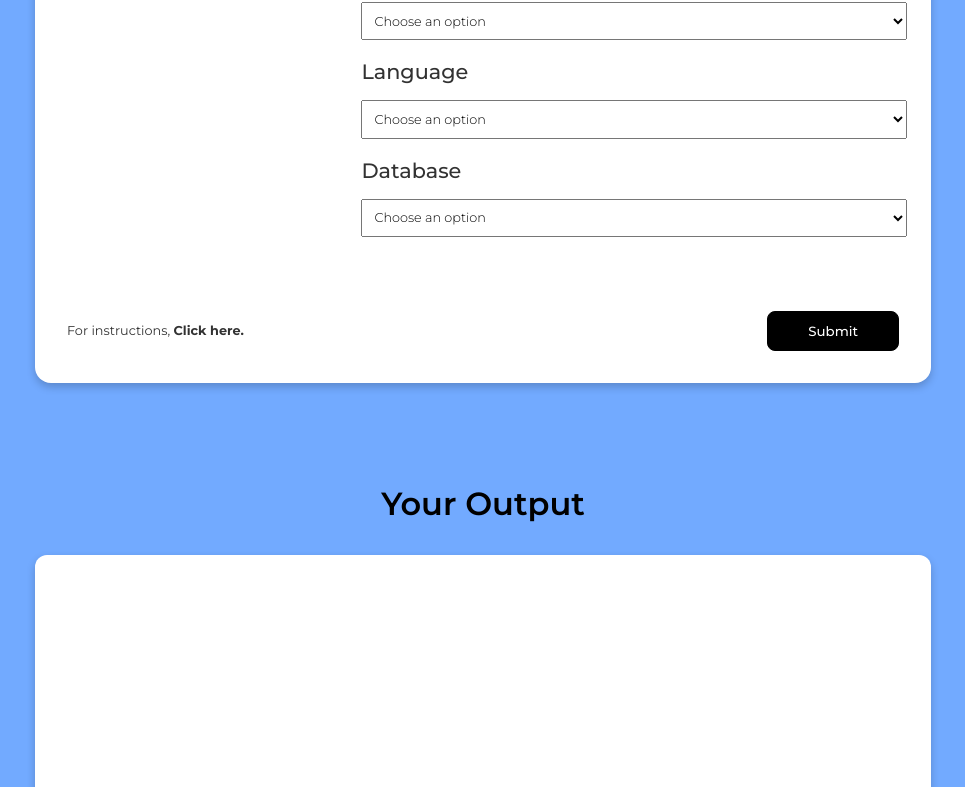
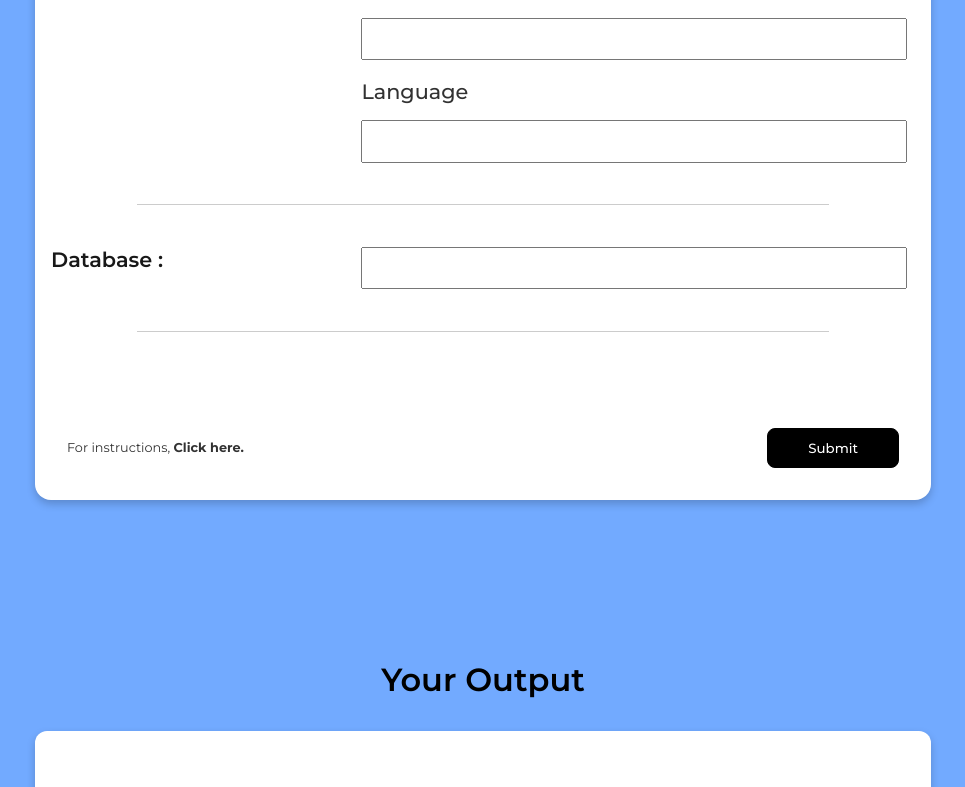
Before and after one commit to DoumSof99/llama-hackathon, a React (Vite) app in the folder client/: page / in a window 1280 px wide. Shown: the part 2033-2820 px from the top of the page, without its empty margins (157-1122 px from the left). Built offline with nearby package versions, Linux system fonts and the light colour scheme.

Commit message:
new inputs in form && fixed output text re-generation

```diff
--- a/client/src/components/UI/FormComponent.jsx
+++ b/client/src/components/UI/FormComponent.jsx
@@ -6,7 +6,7 @@ import FormCategory from "./FormCategory.jsx";
 import styles from '../../cssModules/Form.module.css';
 
 import { useDispatch, useSelector } from 'react-redux'
-import { changeOutputState } from '../../reducers/index.js';
+import { changeOutputState , resetOutputState } from '../../reducers/index.js';
 import { changeOutputLoading } from '../../reducers/isLoadingSlice.js';
 
 function FormComponent() {
@@ -16,6 +16,7 @@ function FormComponent() {
 
   async function handleSubmit(event) {
     console.log('Start');
+
     dispatch(changeOutputLoading(true));
 
     event.preventDefault();
@@ -28,10 +29,14 @@ function FormComponent() {
       backendFramework: formData.get('backendFramework'),
       backendEnvironment: formData.get('environment'),
       backendLanguage: formData.get('backendLanguage'),
-      backendDatabase: formData.get('database'),
+      database: formData.get('database'),
     };
 
     try {
+      dispatch(resetOutputState());
+      const outputText = document.getElementById('outputText');
+      outputText.value = '';
+
       const response = await fetch('http://localhost:8000/process', {
         method: 'POST',
         headers: {
@@ -109,39 +114,35 @@ function FormComponent() {
             id='dropdown'
             label='Framework'
             name='backendFramework'
-            value1='Node.js'
-            value2='React.js'
-            value3='Express.js'
-            value4='Vue.js'
           />
           <FormInput
             id='dropdown'
             label='Environment'
             name='environment'
-            value1='Node.js'
-            value2='React.js'
-            value3='Express.js'
-            value4='Vue.js'
           />
           <FormInput
             id='dropdown'
             label='Language'
             name='backendLanguage'
-            value1='Node.js'
-            value2='React.js'
-            value3='Express.js'
-            value4='Vue.js'
           />
+        </div>
+      </div>
+      <div style={{display: 'flex' , justifyContent: 'center'}}>
+        <Divider black/>
+      </div>
+
+
+      <div className={styles.box_container}>
+        <FormCategory title='Database :'/>
+        <div className={styles.formInput_container}>
           <FormInput
             id='dropdown'
-            label='Database'
             name='database'
-            value1='Node.js'
-            value2='React.js'
-            value3='Express.js'
-            value4='Vue.js'
           />
         </div>
+      </div>
+      <div style={{display: 'flex' , justifyContent: 'center'}}>
+        <Divider black/>
       </div>
 
 
@@ -152,6 +153,7 @@ function FormComponent() {
         <button
           type="submit"
           className={styles.btn}
+          disabled = {isLoading ? true : false}
         >
           {isLoading ? <Loading /> : 'Submit'}
         </button>
--- a/client/src/components/UI/FormInput.jsx
+++ b/client/src/components/UI/FormInput.jsx
@@ -1,17 +1,11 @@
 import styles from '../../cssModules/Form.module.css';
 
 
-function FormInput({ id, label, name, value1, value2, value3, value4 }) {
+function FormInput({ id, label, name }) {
   return (
     <div className={styles.select_container}>
-      <label className={styles.label}>{label}</label>
-      <select className={styles.select_container} id={id} name={name} required>
-        <option value="" defaultValue >Choose an option</option>
-        <option value={value1}>{value1}</option>
-        <option value={value2}>{value2}</option>
-        <option value={value3}>{value3}</option>
-        <option value={value4}>{value4}</option>
-      </select>
+      {label && <label className={styles.label}>{label}</label>}
+      <input type='text'  id={id} name={name} required />
     </div>
   )
 }
--- a/client/src/components/UI/Output.jsx
+++ b/client/src/components/UI/Output.jsx
@@ -8,7 +8,7 @@ function Output() {
 
   return (
     <div className={styles.container}>
-      <textarea className={styles.textarea} value={finalOutput} readOnly/>
+      <textarea className={styles.textarea} value={finalOutput} id='outputText' readOnly/>
     </div>
   )
 }
--- a/client/src/cssModules/Form.module.css
+++ b/client/src/cssModules/Form.module.css
@@ -93,6 +93,17 @@
   text-align: center;
   margin-bottom: 1rem
 }
+
+
+.select_container > input {
+  padding: 0.6rem 1rem;
+  font-family: 'Montserrat';
+  font-size: 1rem;
+  font-weight: 500;
+}
+
+
+
 
 .span {
   font-weight: 700;
--- a/client/src/cssModules/Output.module.css
+++ b/client/src/cssModules/Output.module.css
@@ -3,8 +3,8 @@
   flex-direction: column;
   justify-content: center;
   align-items: center;
-  padding-top: 10rem;
-  height: 120vh;
+  margin-top: 16rem;
+  height: 100%;
 }
 
 
@@ -63,8 +63,7 @@
 /*  WIDTH  */
 @media (max-width: 480px) {
   .section {
-    padding-top: 5rem;
-    height: 110vh;
+    height: 100%;
   }
 
   .container {
@@ -92,8 +91,8 @@
 
 @media (min-width: 481px) and (max-width: 768px) {
   .section {
-    padding-top: 0rem;
-    height: 110vh;
+    margin-top: 10rem;
+    height: 100%;
   }
 
   .container {
@@ -122,8 +121,8 @@
 
 @media (min-width: 769px) and (max-width: 1024px) {
   .section {
-    padding-top: 0rem;
-    height: 110vh;
+    margin-top: 10rem;
+    height: 100%;
   }
 
   .container {
@@ -151,8 +150,8 @@
 
 @media (min-width: 1025px) and (max-width: 1444px) {
   .section {
-    padding-top: 0rem;
-    height: 110vh;
+    margin-top: 10rem;
+    height: 100%;
   }
 
   .container {
@@ -180,9 +179,9 @@
 
 
 
-@media (max-height: 800px) {
+/* @media (max-height: 800px) {
   .section {
-    padding-top: 0rem;
-    height: 120vh
+    margin-top: 10rem;
+    height: 100%;
   }
-}
+} */
--- a/client/src/reducers/index.js
+++ b/client/src/reducers/index.js
@@ -10,10 +10,13 @@ export const outputSlice = createSlice({
   reducers: {
     changeOutputState: (state , action) => {
       state.value = [...state.value , ...action.payload];
+    },
+    resetOutputState: (state) => {
+      state.value = [];
     }
   }
 });
 
 
-export const { changeOutputState } = outputSlice.actions;
+export const { changeOutputState , resetOutputState } = outputSlice.actions;
 export default outputSlice.reducer;
```
Also changed, not shown: 1 other file (tests, documents, lock files or other folders).
